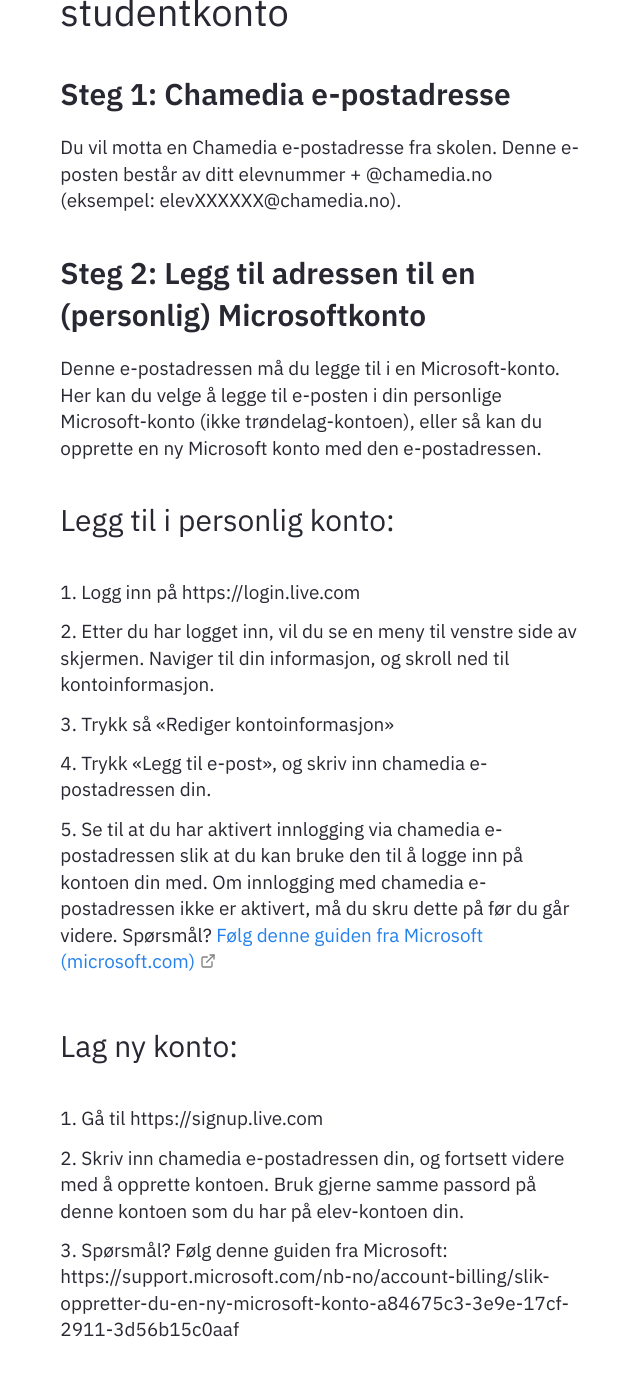
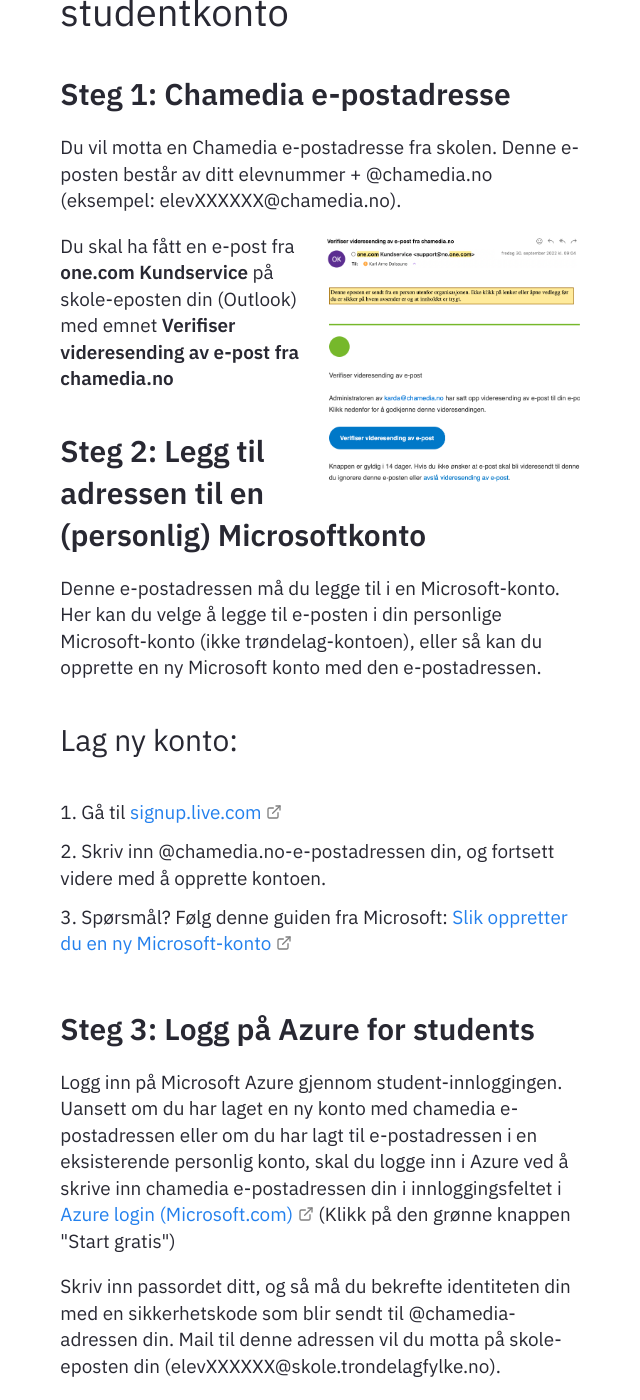
Before and after one commit to Cha-IM/cha-im.github.io, a Jekyll site: the page built from _notes/Public/Teknologiforståelse/Nettverkslab/Få tilgang til Azure studentkonto.md, in a window 1280 px wide and 1400 px high, scrolled down 215 px. Shown: the whole window, without its empty margins (318-958 px from the left). Built offline with Jekyll 4.4.1, drawn with Linux system fonts in a browser that asks for light colours.

Commit message:
Karls-MacBook-Pro-236.local 2024-11-15:9:45:29

```diff
--- a/_notes/Public/Teknologiforståelse/Nettverkslab/Få tilgang til Azure studentkonto.md
+++ b/_notes/Public/Teknologiforståelse/Nettverkslab/Få tilgang til Azure studentkonto.md
@@ -7,21 +7,18 @@ tags: []
 ## Steg 1: Chamedia e-postadresse
 Du vil motta en Chamedia e-postadresse fra skolen. Denne e-posten består av ditt elevnummer + @chamedia.no (eksempel: elevXXXXXX@chamedia.no).
 
+<img src="/assets/img/nettverkslab/onecomforward.png" style="float:right;width:50%">
+Du skal ha fått en e-post fra **one.com Kundservice** på skole-eposten din (Outlook) med emnet **Verifiser videresending av e-post fra chamedia.no**
+
+
 ## Steg 2: Legg til adressen til en (personlig) Microsoftkonto
 Denne e-postadressen må du legge til i en Microsoft-konto. Her kan du velge å legge til e-posten i din personlige Microsoft-konto (ikke trøndelag-kontoen), eller så kan du opprette en ny Microsoft konto med den e-postadressen.
 
-### Legg til i personlig konto:
-1. Logg inn på https://login.live.com
-2. Etter du har logget inn, vil du se en meny til venstre side av skjermen. Naviger til din informasjon, og skroll ned til kontoinformasjon.
-3. Trykk så «Rediger kontoinformasjon»
-4. Trykk «Legg til e-post», og skriv inn chamedia e-postadressen din.
-5. Se til at du har aktivert innlogging via chamedia e-postadressen slik at du kan bruke den til å logge inn på kontoen din med. Om innlogging med chamedia e-postadressen ikke er aktivert, må du skru dette på før du går videre.
-Spørsmål? [Følg denne guiden fra Microsoft (microsoft.com)](https://support.microsoft.com/nb-no/account-billing/slik-legger-du-til-en-e-postadresse-eller-et-telefonnummer-i-microsoft-kontoen-1898efcd-3f0a-6646-46d8-5b681999e047)
+### Lag ny konto:
+1. Gå til [signup.live.com](https://signup.live.com)
+2. Skriv inn @chamedia.no-e-postadressen din, og fortsett videre med å opprette kontoen.
+4. Spørsmål? Følg denne guiden fra Microsoft: [Slik oppretter du en ny Microsoft-konto](https://support.microsoft.com/nb-no/account-billing/slik-oppretter-du-en-ny-microsoft-konto-a84675c3-3e9e-17cf-2911-3d56b15c0aaf)
 
-### Lag ny konto:
-1. Gå til https://signup.live.com
-2. Skriv inn chamedia e-postadressen din, og fortsett videre med å opprette kontoen. Bruk gjerne samme passord på denne kontoen som du har på elev-kontoen din.
-4. Spørsmål? Følg denne guiden fra Microsoft: https://support.microsoft.com/nb-no/account-billing/slik-oppretter-du-en-ny-microsoft-konto-a84675c3-3e9e-17cf-2911-3d56b15c0aaf
 
 ## Steg 3: Logg på Azure for students
 Logg inn på Microsoft Azure gjennom student-innloggingen. Uansett om du har laget en ny konto med chamedia e-postadressen eller om du har lagt til e-postadressen i en eksisterende personlig konto, skal du logge inn i Azure ved å skrive inn chamedia e-postadressen din i innloggingsfeltet i [Azure login (Microsoft.com)](https://azure.microsoft.com/nb-no/free/students) (Klikk på den grønne knappen "Start gratis")
```
Also changed, not shown: .obsidian/workspace.json, assets/img/nettverkslab/onecomforward.png (added).
